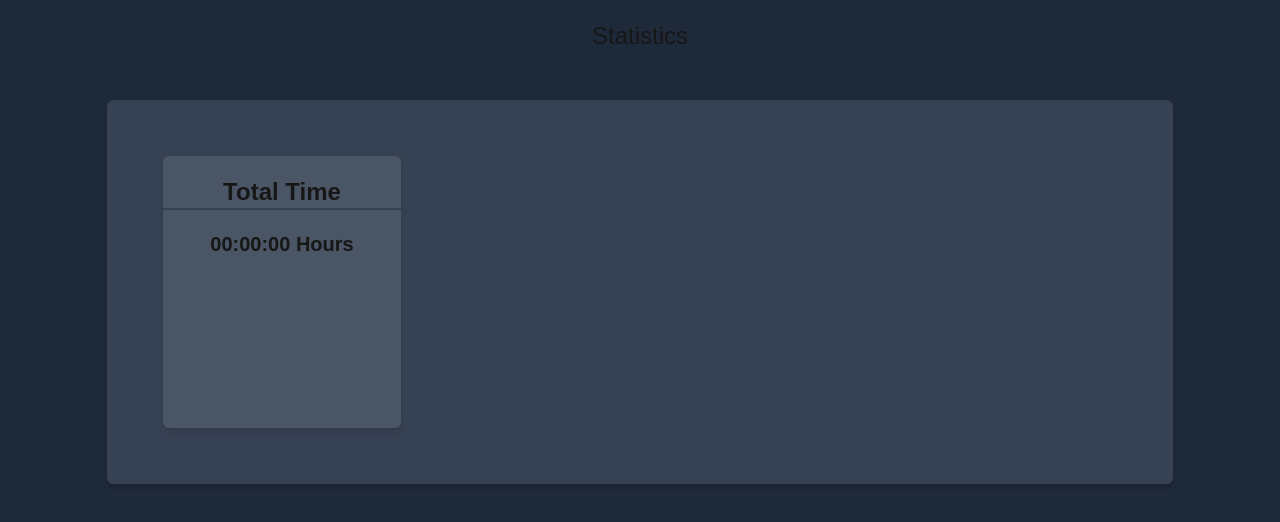
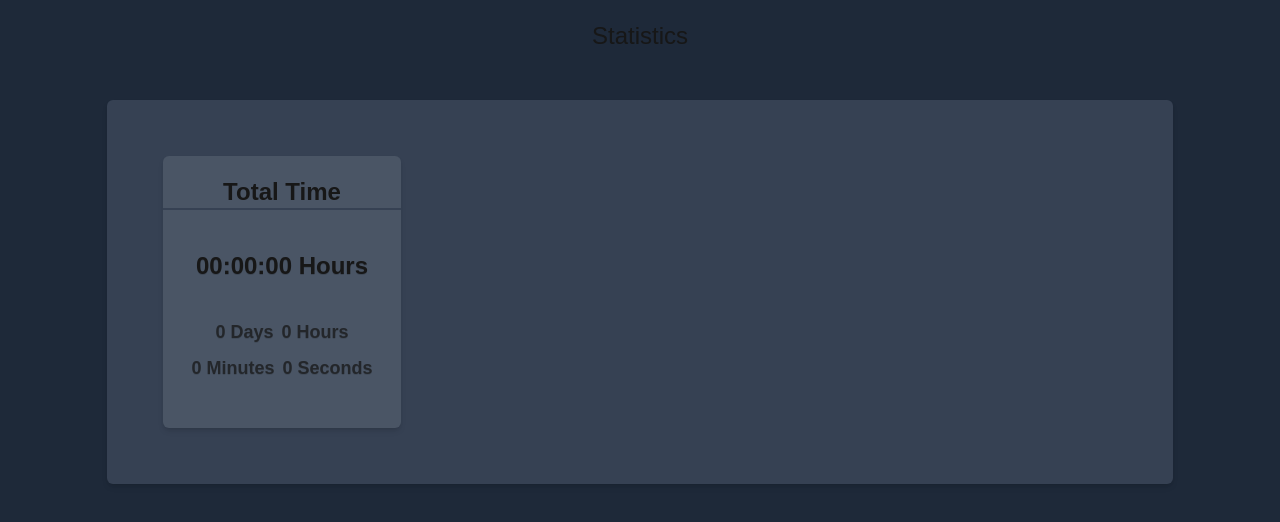
Before and after one commit to retekant/financeapp, a Next.js app: page /statistics in a window 1280 px wide. Shown: the top 522 px of the page. Built offline with nearby package versions, Linux system fonts and the light colour scheme; no server answers.

Commit message:
added to stats

```diff
--- a/app/statistics/page.tsx
+++ b/app/statistics/page.tsx
@@ -66,7 +66,7 @@ export default function LoginPage() {
 
         <div className="w-5/6 mx-auto bg-gray-700 min-h-96 rounded-md shadow-md p-14 mt-12
         flex flex-row">
-            <div className='w-1/4  bg-gray-600 flex flex-col text-center gap-5
+            <div className='w-1/4  bg-gray-600 text-center
             rounded-md shadow-md'>
                 <div className='text-2xl font-semibold mt-5 border-b-2 border-gray-700'>
                     Total Time
@@ -75,8 +75,23 @@ export default function LoginPage() {
                     isLoading ? (
                         <div>Loading...</div>
                     ) : (
-                <div className='text-xl font-semibold'>
-                    {formatTime(totalTime)} Hours
+                  <div className="h-full w-full flex flex-col gap-9 mt-10">
+                  <div className='text-2xl font-semibold text-shadow-2xs hover:scale-120 transition-all duration-300'>
+                      {formatTime(totalTime)} Hours
+                  </div>
+
+                  <div className='text-lg font-semibold text-shadow-2xs transition-all duration-300
+                  flex flex-col gap-2 mx-auto text-center opacity-75'>
+                    <div className='flex flex-row gap-2 text-center w-full justify-center'>
+                      <p>{Math.floor(totalTime / 86400)} Days</p>
+                      <p>{Math.floor((totalTime % 86400)/3600)} Hours</p>
+                      </div>
+                      <div className='flex flex-row gap-2 text-center w-full justify-center'>
+                      <p>{Math.floor((totalTime % 3600) / 60)} Minutes</p>
+                      <p>{Math.floor(totalTime % 60)} Seconds</p>
+                  </div>
+                  </div>
+
                 </div>
                     )
                 }
```
